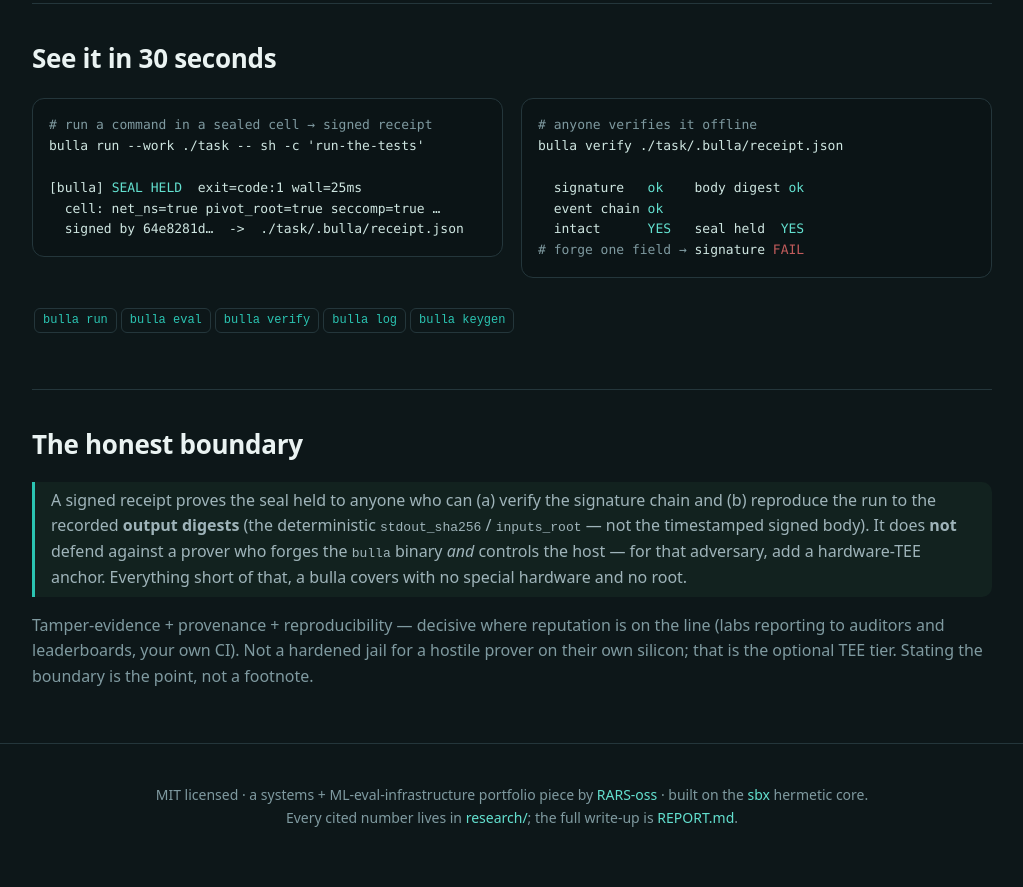
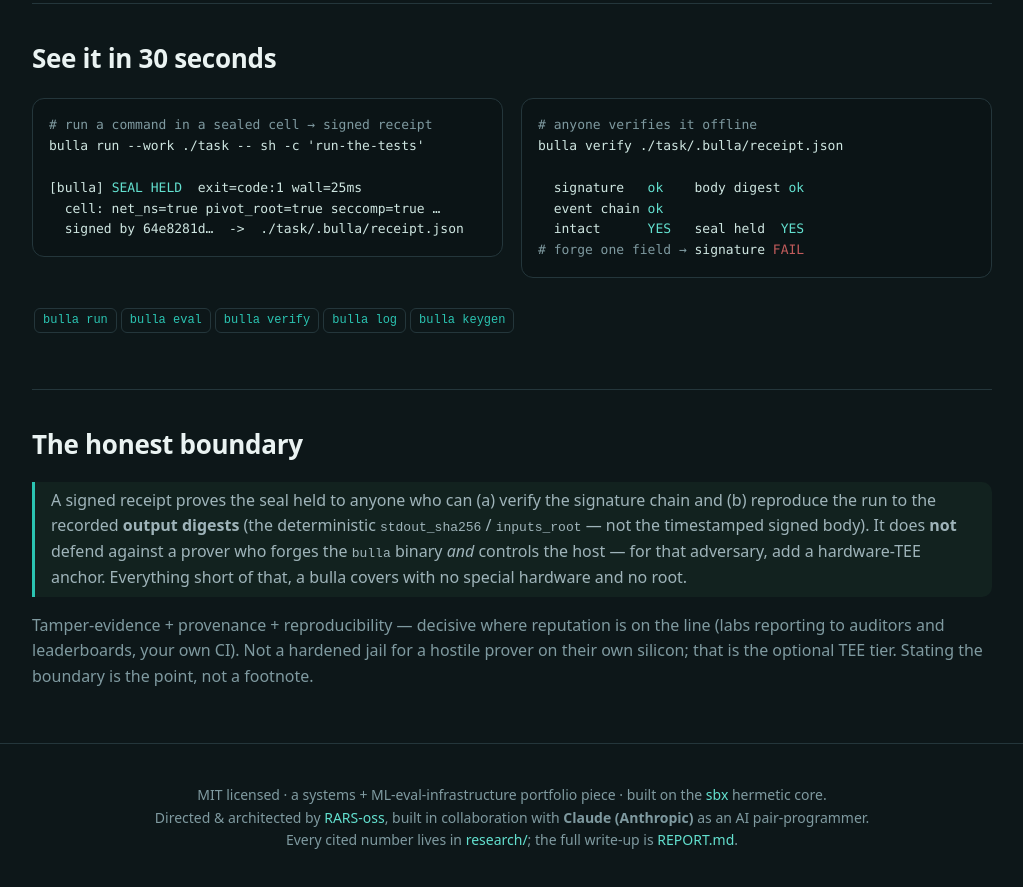
Before and after one commit to RARS-oss/bulla, a plain HTML site: page docs/index.html in a window 1280 px wide. Shown: the part 2543-3430 px from the top of the page, without its empty margins (128-1151 px from the left). Drawn offline with Linux system fonts and the light colour scheme.

Commit message:
docs: add an Authorship section (honest collaboration credit)
Directed and architected by RARS-oss; built in collaboration with Claude (Anthropic)
as an AI pair-programmer, which did the bulk of the implementation, research, and
writing. Every commit already carries a Co-Authored-By: Claude trailer; this makes the
attribution visible in the README and the landing page.

Co-Authored-By: Claude Opus 4.8 <noreply@anthropic.com>
Claude-Session: https://claude.ai/code/session_016fJtn3BF1z9dTrTNhyrzR1

```diff
--- a/docs/index.html
+++ b/docs/index.html
@@ -153,8 +153,10 @@ bulla verify ./task/.bulla/receipt.json
 </div>
 <footer>
   <div class="wrap">
-    MIT licensed · a systems + ML-eval-infrastructure portfolio piece by
-    <a href="https://github.com/RARS-oss">RARS-oss</a> · built on the <a href="https://github.com/RARS-oss/sbx">sbx</a> hermetic core.<br>
+    MIT licensed · a systems + ML-eval-infrastructure portfolio piece · built on the
+    <a href="https://github.com/RARS-oss/sbx">sbx</a> hermetic core.<br>
+    Directed &amp; architected by <a href="https://github.com/RARS-oss">RARS-oss</a>, built in collaboration with
+    <b>Claude (Anthropic)</b> as an AI pair-programmer.<br>
     Every cited number lives in <a href="research/">research/</a>; the full write-up is <a href="REPORT.md">REPORT.md</a>.
   </div>
 </footer>
```
Also changed, not shown: 1 other file.
